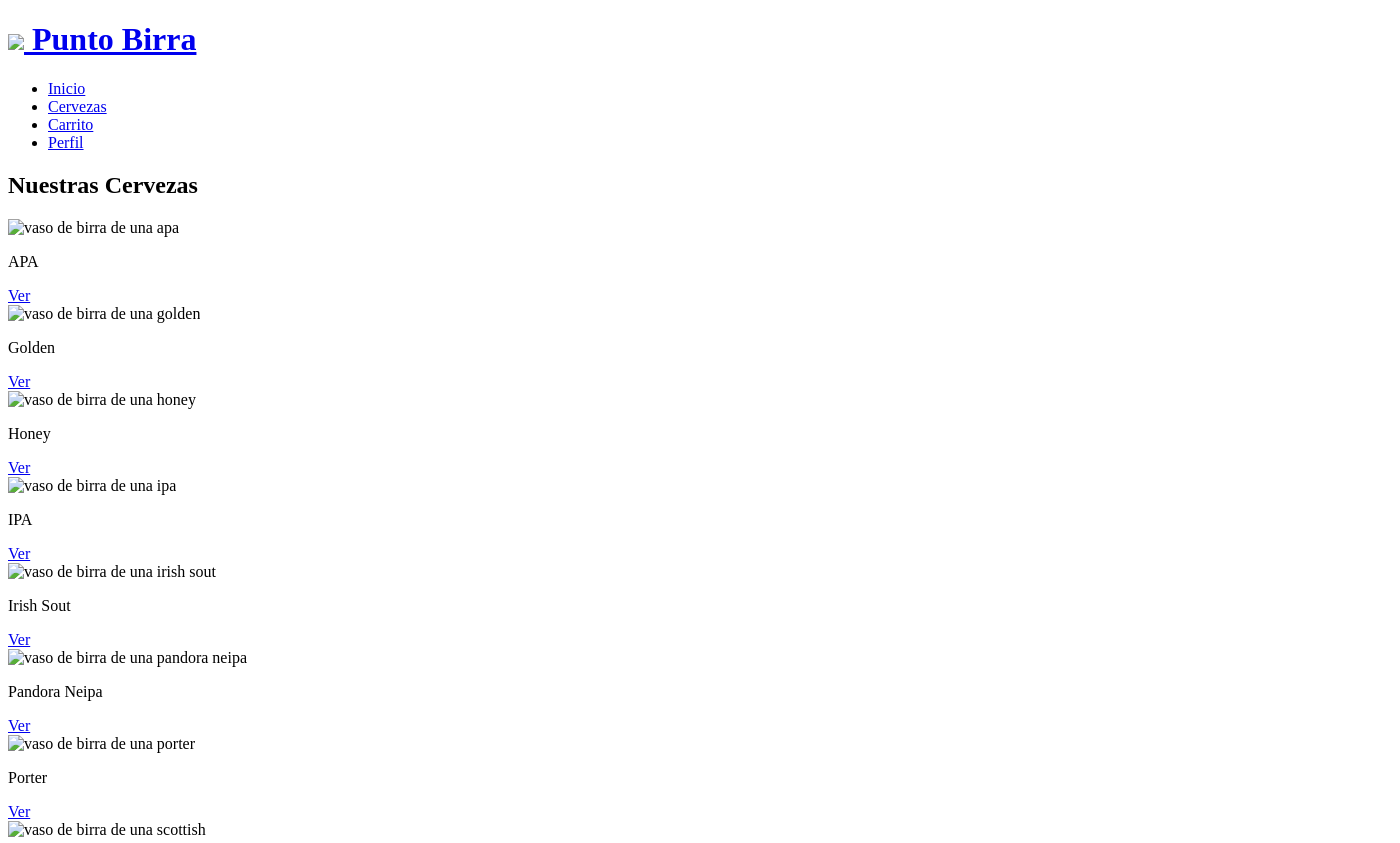
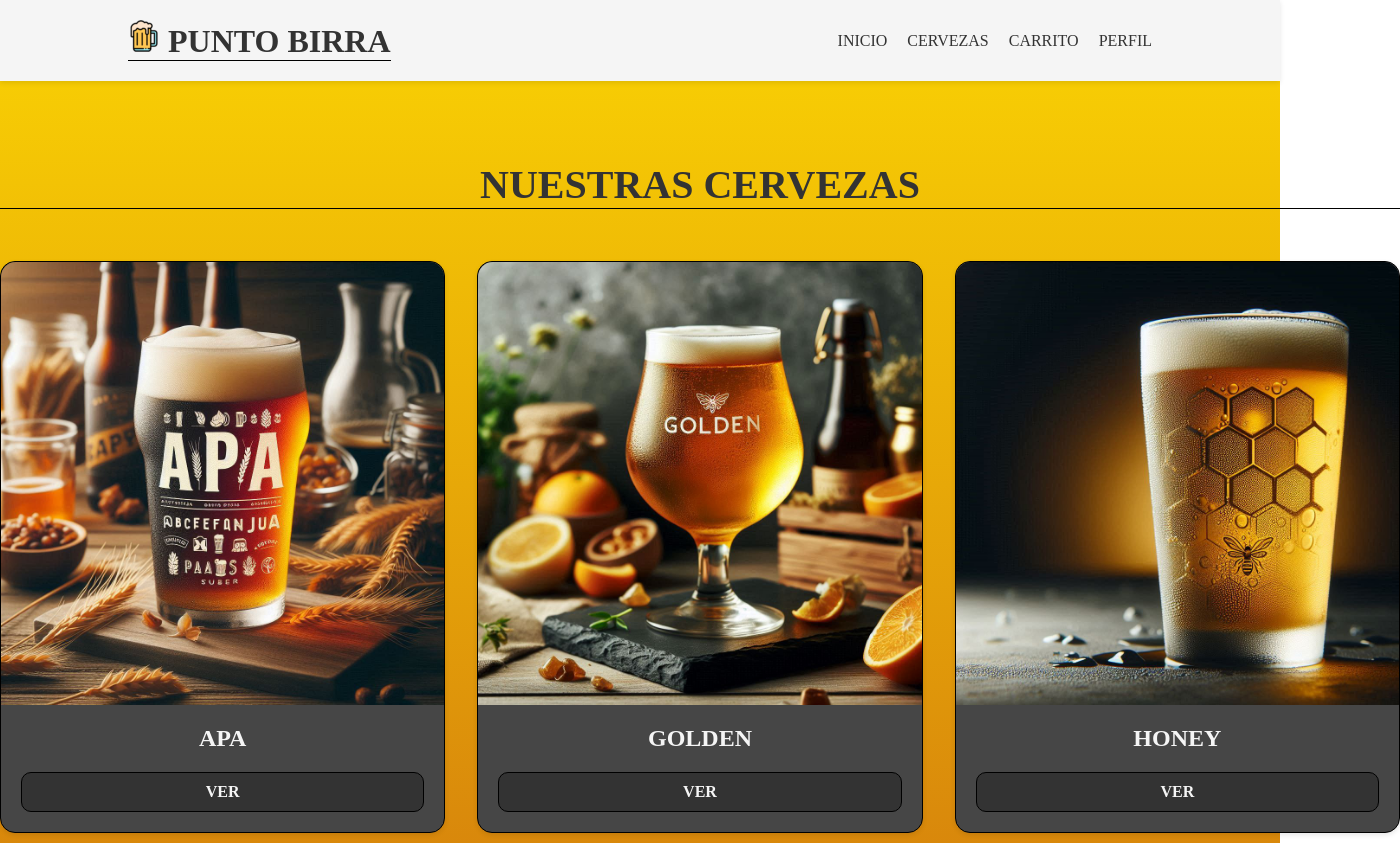
Before and after one commit to braianledantes/punto-birra, a plain HTML site: page pages/cervezas/index.html in a window 1280 px wide. Shown: the top 843 px of the page, 1400 px wide, since content can reach past the window. Drawn offline with Linux system fonts and the light colour scheme; the site is published under a folder, as on GitHub Pages, so addresses that start at the root find nothing; a web font is replaced by a local one.

Commit message:
`Update relative paths for styles and images in HTML files`

```diff
--- a/pages/cervezas/index.html
+++ b/pages/cervezas/index.html
@@ -5,9 +5,10 @@
     <meta charset="UTF-8">
     <meta name="viewport" content="width=device-width, initial-scale=1.0">
     <title>Punto Birra | Cervezas</title>
-    <link rel="stylesheet" href="/styles/styles.css">
+    <!-- Styles -->
+    <link rel="stylesheet" href="../../styles/styles.css">
     <!-- Icon -->
-    <link rel="shortcut icon" href="/images/icon-32x32.png" type="image/x-icon">
+    <link rel="shortcut icon" href="../../images/icon-32x32.png" type="image/x-icon">
     <!-- Fonts -->
     <link rel="preconnect" href="https://fonts.googleapis.com">
     <link rel="preconnect" href="https://fonts.gstatic.com" crossorigin>
@@ -16,22 +17,22 @@
 
 <body>
     <header>
-        <a href="/">
-            <h1><i><img src="/images/icon-32x32.png"></i> Punto Birra</h1>
+        <a href="../">
+            <h1><i><img src="../../images/icon-32x32.png"></i> Punto Birra</h1>
         </a>
         <nav>
             <ul>
                 <li>
-                    <a href="/">Inicio</a>
+                    <a href="../">Inicio</a>
                 </li>
                 <li>
-                    <a href="/pages/cervezas">Cervezas</a>
+                    <a href="../cervezas">Cervezas</a>
                 </li>
                 <li>
-                    <a href="/pages/carrito">Carrito</a>
+                    <a href="../carrito">Carrito</a>
                 </li>
                 <li>
-                    <a href="/pages/perfil">Perfil</a>
+                    <a href="../perfil">Perfil</a>
                 </li>
             </ul>
         </nav>
@@ -42,47 +43,47 @@
         <section class="cervezas-queridas">
             <h2>Nuestras Cervezas</h2>
             <article class="item-cerveza">
-                <img src="/images/birra-apa.jpeg" alt="vaso de birra de una apa">
+                <img src="../../images/birra-apa.jpeg" alt="vaso de birra de una apa">
                 <P>APA</P>
                 <a href="apa.html">Ver</a>
             </article>
             <article class="item-cerveza">
-                <img src="/images/birra-golden.jpeg" alt="vaso de birra de una golden">
+                <img src="../../images/birra-golden.jpeg" alt="vaso de birra de una golden">
                 <p>Golden</p>
                 <a href="golden.html">Ver</a>
             </article>
             <article class="item-cerveza">
-                <img src="/images/birra-honey.jpeg" alt="vaso de birra de una honey">
+                <img src="../../images/birra-honey.jpeg" alt="vaso de birra de una honey">
                 <p>Honey</p>
                 <a href="honey.html">Ver</a>
             </article>
             <article class="item-cerveza">
-                <img src="/images/birra-ipa.jpeg" alt="vaso de birra de una ipa">
+                <img src="../../images/birra-ipa.jpeg" alt="vaso de birra de una ipa">
                 <p>IPA</p>
                 <a href="ipa.html">Ver</a>
             </article>
             <article class="item-cerveza">
-                <img src="/images/birra-irish-sout.jpeg" alt="vaso de birra de una irish sout">
+                <img src="../../images/birra-irish-sout.jpeg" alt="vaso de birra de una irish sout">
                 <p>Irish Sout</p>
                 <a href="irish-sout.html">Ver</a>
             </article>
             <article class="item-cerveza">
-                <img src="/images/birra-pandora-neipa.jpeg" alt="vaso de birra de una pandora neipa">
+                <img src="../../images/birra-pandora-neipa.jpeg" alt="vaso de birra de una pandora neipa">
                 <p>Pandora Neipa</p>
                 <a href="pandoraneipa.html">Ver</a>
             </article>
             <article class="item-cerveza">
-                <img src="/images/birra-porter.jpeg" alt="vaso de birra de una porter">
+                <img src="../../images/birra-porter.jpeg" alt="vaso de birra de una porter">
                 <p>Porter</p>
                 <a href="porter.html">Ver</a>
             </article>
             <article class="item-cerveza">
-                <img src="/images/birra-scottish.jpeg" alt="vaso de birra de una scottish">
+                <img src="../../images/birra-scottish.jpeg" alt="vaso de birra de una scottish">
                 <p>Scottish</p>
                 <a href="scottish.html">Ver</a>
             </article>
             <article class="item-cerveza">
-                <img src="/images/birra-session-ipa.jpeg" alt="vaso de birra de una session ipa">
+                <img src="../../images/birra-session-ipa.jpeg" alt="vaso de birra de una session ipa">
                 <p>Session IPA</p>
                 <a href="session-ipa.html">Ver</a>
             </article>
```
Also changed, not shown: pages/carrito/index.html (+8 -15 lines), pages/cervezas/apa.html (+11 -9 lines), pages/cervezas/golden.html (+11 -9 lines), pages/cervezas/honey.html (+11 -9 lines), pages/cervezas/ipa.html (+10 -8 lines), pages/cervezas/irish-sout.html (+10 -8 lines), pages/cervezas/pandoraneipa.html (+10 -8 lines), pages/cervezas/porter.html (+10 -8 lines), pages/cervezas/scottish.html (+10 -8 lines), pages/cervezas/session-ipa.html (+10 -8 lines), pages/perfil/index.html (+5 -5 lines), scripts/carrito.js (+9 -9 lines).
